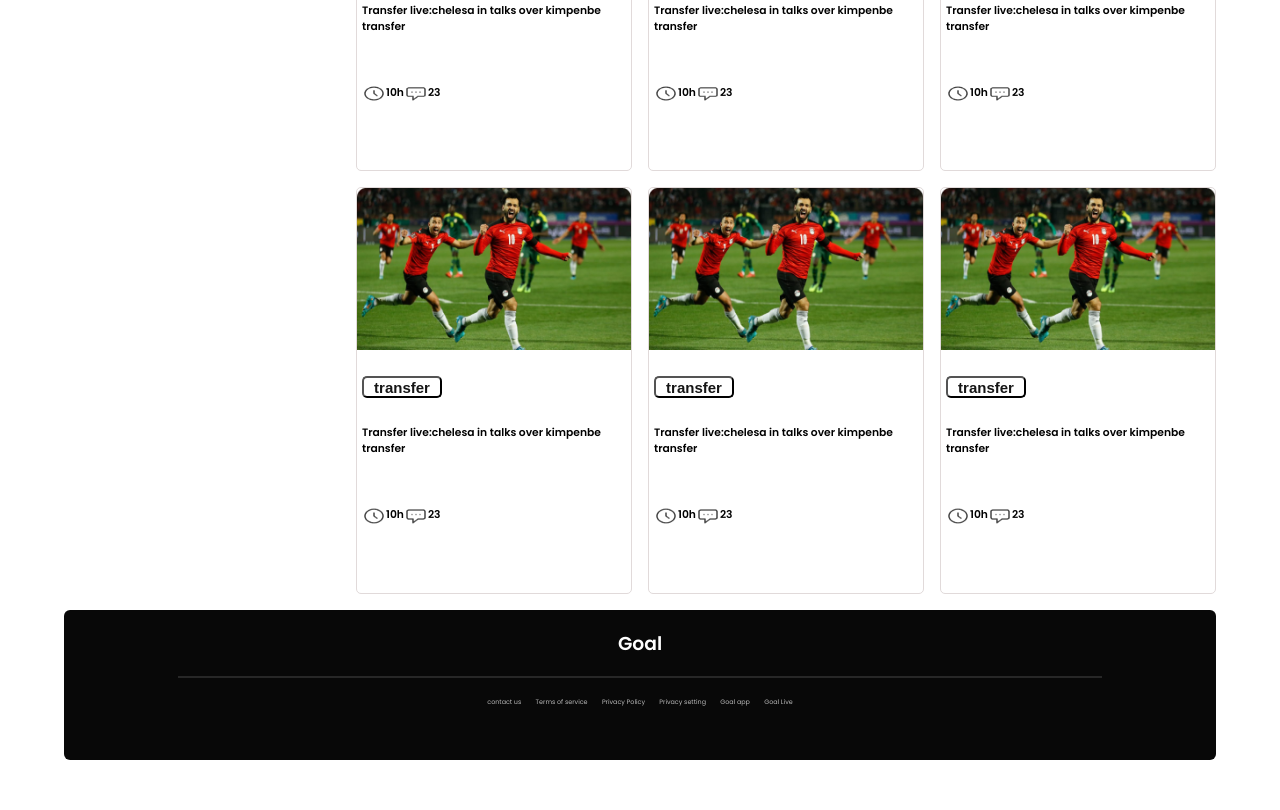
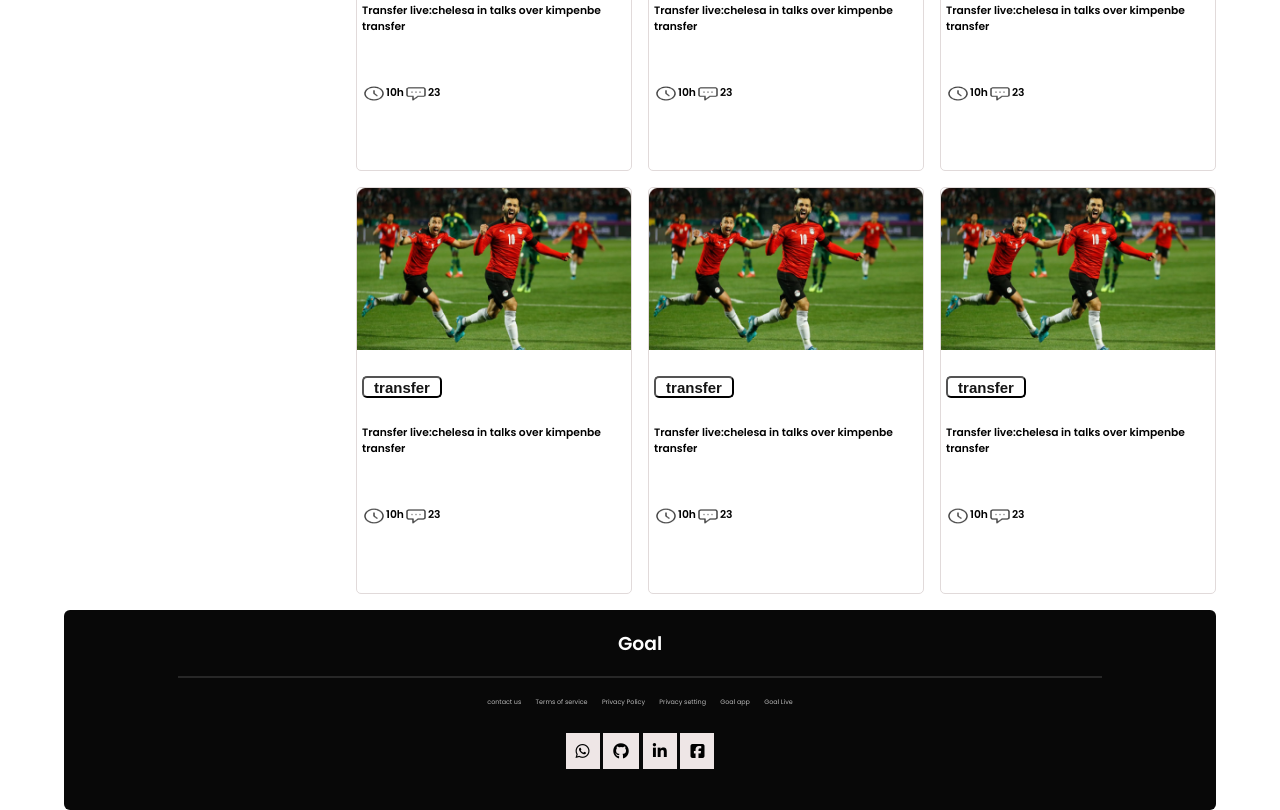
Before and after one commit to Abhishek666666/assienment2-programming-hero, a plain HTML site: page index.html in a window 1280 px wide. Shown: the part 1331-2141 px from the top of the page. Before the commit the page ends 2091 px from the top, so only its background shows below. Drawn offline with Linux system fonts and the light colour scheme.

Commit message:
there are some changes

```diff
--- a/index.html
+++ b/index.html
@@ -166,6 +166,7 @@
         </div>
         <footer class="footer">
             <h3>Goal</h3>
+
             <hr class="color">
             <div class="link">
                 <a href="http://">contact us</a>
@@ -174,6 +175,14 @@
                 <a href="http://">Privacy setting</a>
                 <a href="http://">Goal app</a>
                 <a href="http://">Goal Live</a>
+                <h4 class="socile">
+                    <i class="fa fa-brands fa-whatsapp">
+
+                    </i>
+                    <i class="fa fa-brands fa-github"></i>
+                    <i class="fa fa-brands fa-linkedin"></i>
+                    <i class="fa fa-brands fa-facebook-square"></i>
+                </h4>
             </div>
         </footer>
     </div>
--- a/style.css
+++ b/style.css
@@ -233,7 +233,7 @@ form {
 /* fotter element */
 .footer {
     grid-area: footer;
-    height: 150px;
+    height: 200px;
     width: 100%;
     background-color: rgb(8, 8, 8);
     border-radius: 6px;
@@ -265,6 +265,18 @@ hr.color {
 .link {
 
     text-align: center;
+}
+
+.socile i {
+    background-color: rgb(238, 230, 230);
+    padding: 10px;
+    margin-bottom: 20px;
+    color: black;
+
+}
+
+.socile i:hover {
+    color: black;
 }
 
 .link:hover {
@@ -371,6 +383,8 @@ hr.color {
     footer {
         padding-bottom: 30px;
     }
+
+
 
 
 }
```
Also changed, not shown: world-cup-main/assets/facebook (1).png (added), world-cup-main/assets/linkedin.png (added).
